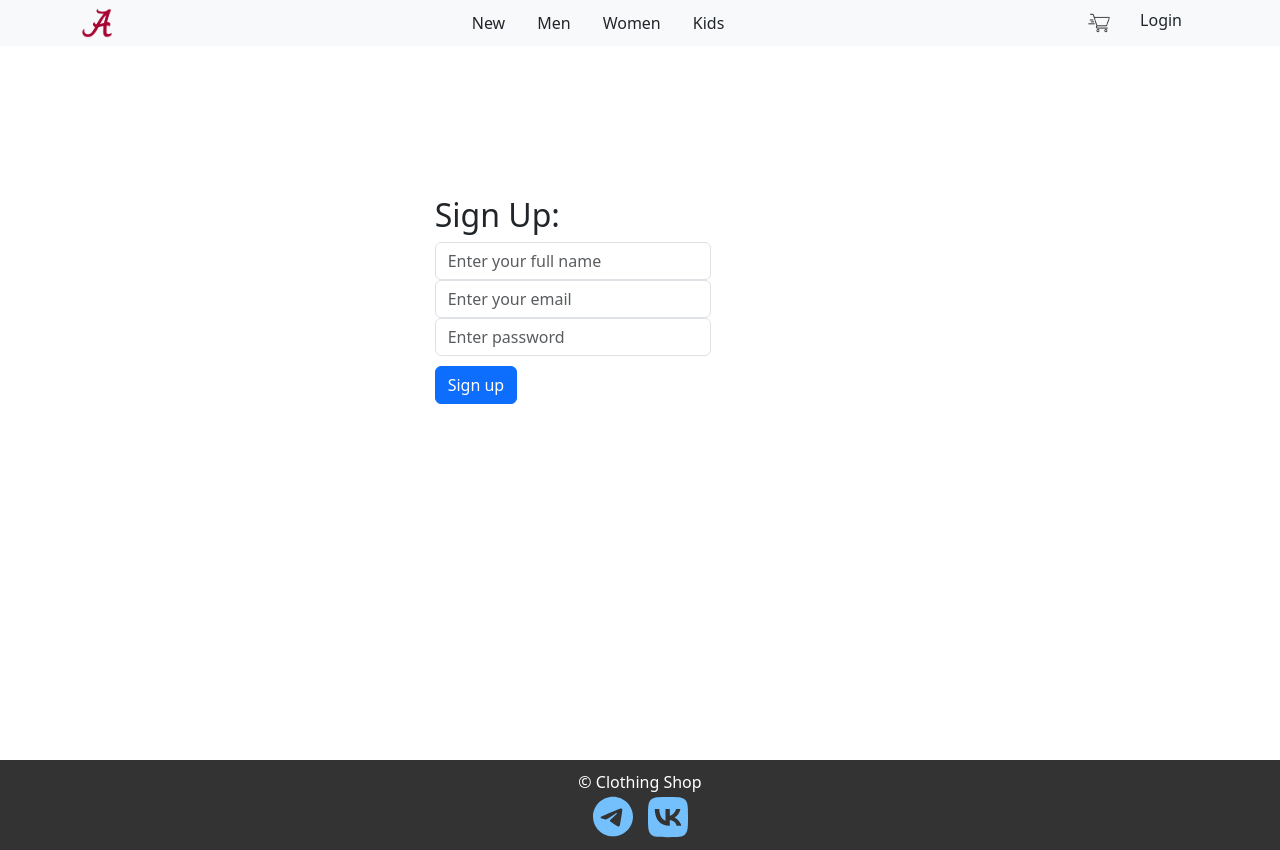
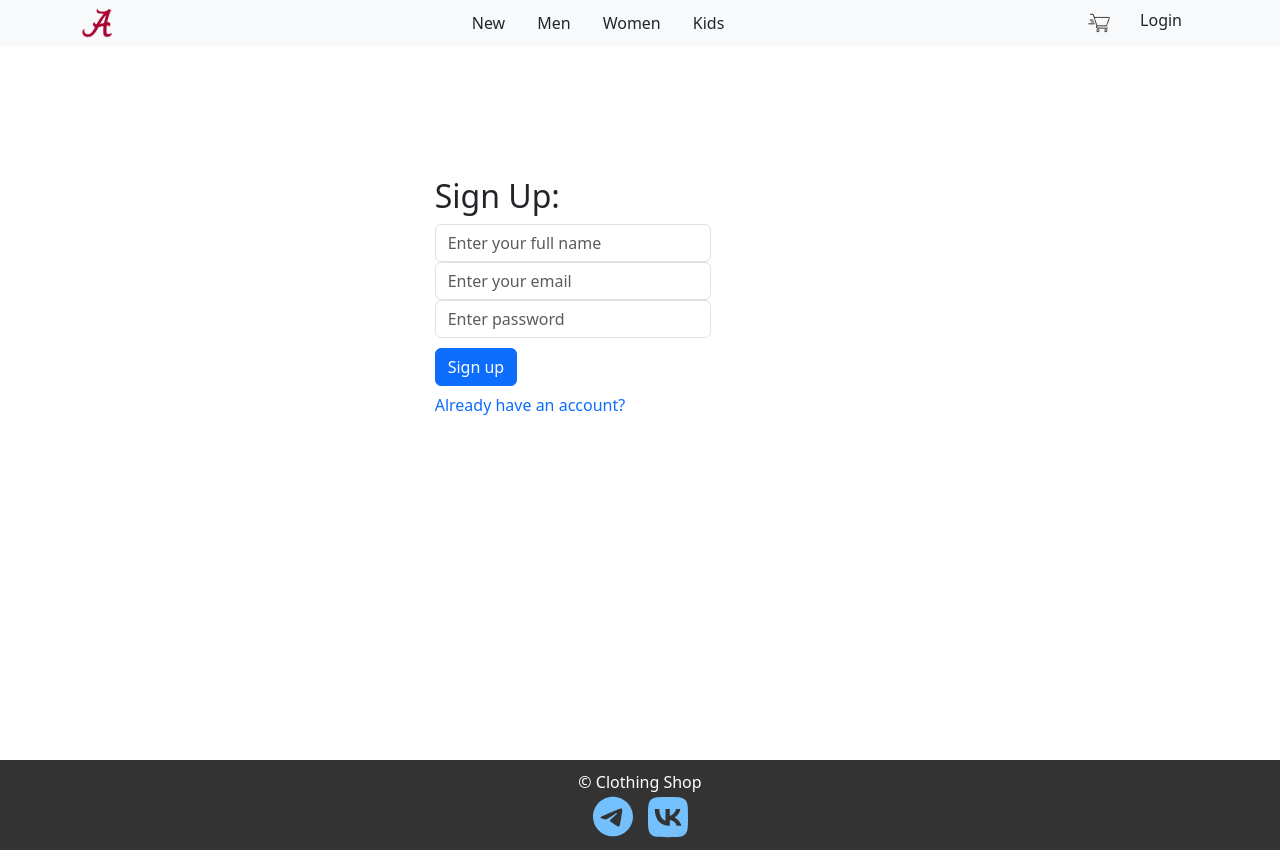
Before and after one commit to trplx666/react-web, a React (Create React App) app in the folder frontend/: page /register in a window 1280 px wide. Built offline with nearby package versions, Linux system fonts and the light colour scheme.

Commit message:
added link to login

```diff
--- a/frontend/src/Pages/Register/Register.js
+++ b/frontend/src/Pages/Register/Register.js
@@ -3,7 +3,7 @@
 import './Register.css';
 import axios from 'axios';
 import { toast } from 'react-toastify';
-import { useNavigate } from 'react-router';
+import { Link, useNavigate } from 'react-router-dom';
 const initialUser = {email:"", password: "", username: ""};
 export const Register = () => {
     const [user, setUser] = useState({initialUser});
@@ -64,6 +64,11 @@
                         />
             </FormGroup>
             <Button variant="primary" onClick={SignUp} className="buttonContainer">Sign up</Button>{' '}
+            <h6 className="loginContainer">
+                        <Link to="/login" style={{ textDecoration: 'none' }}>
+                        Already have an account?
+                        </Link>
+            </h6>
         </Col>
     </Row>
     );
```
